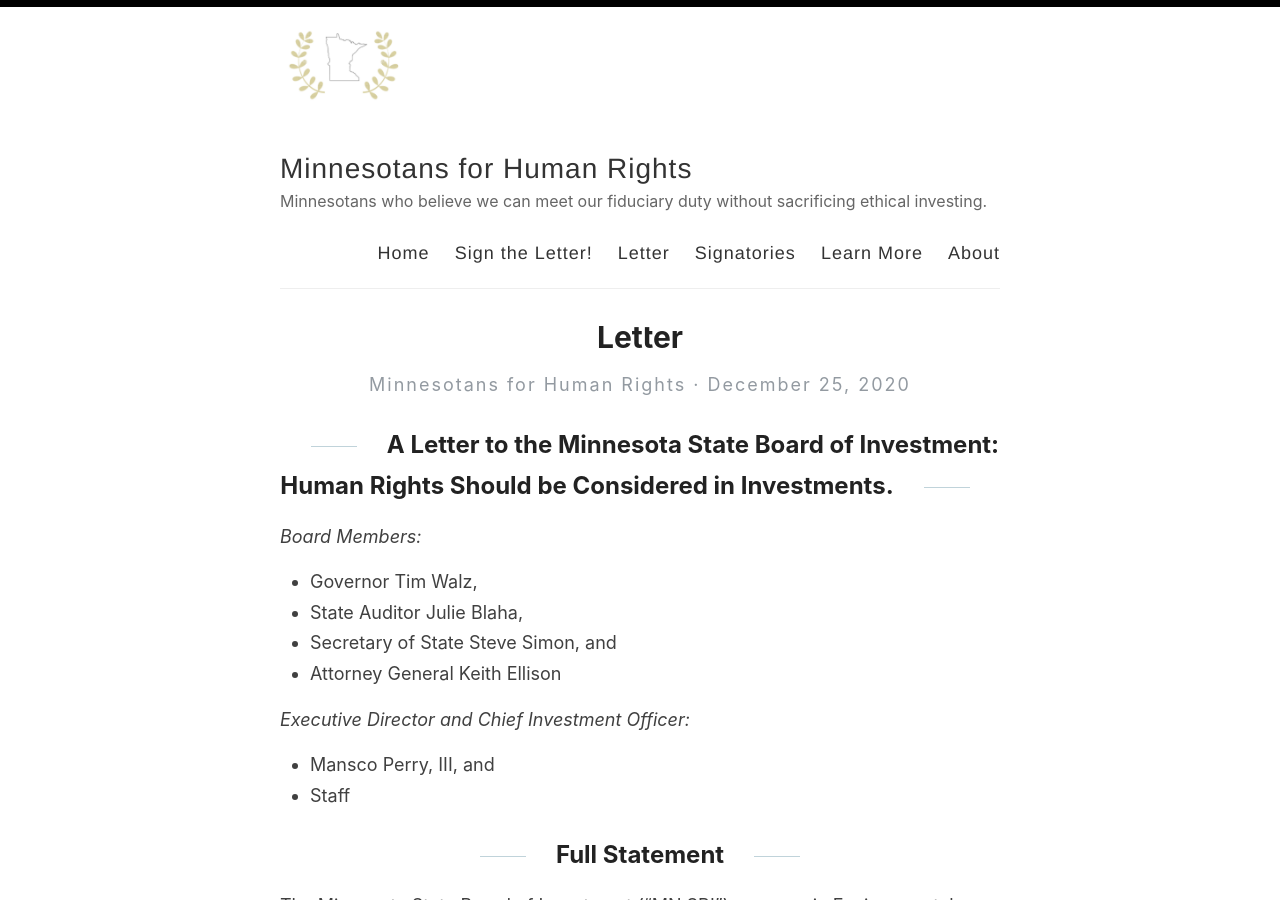
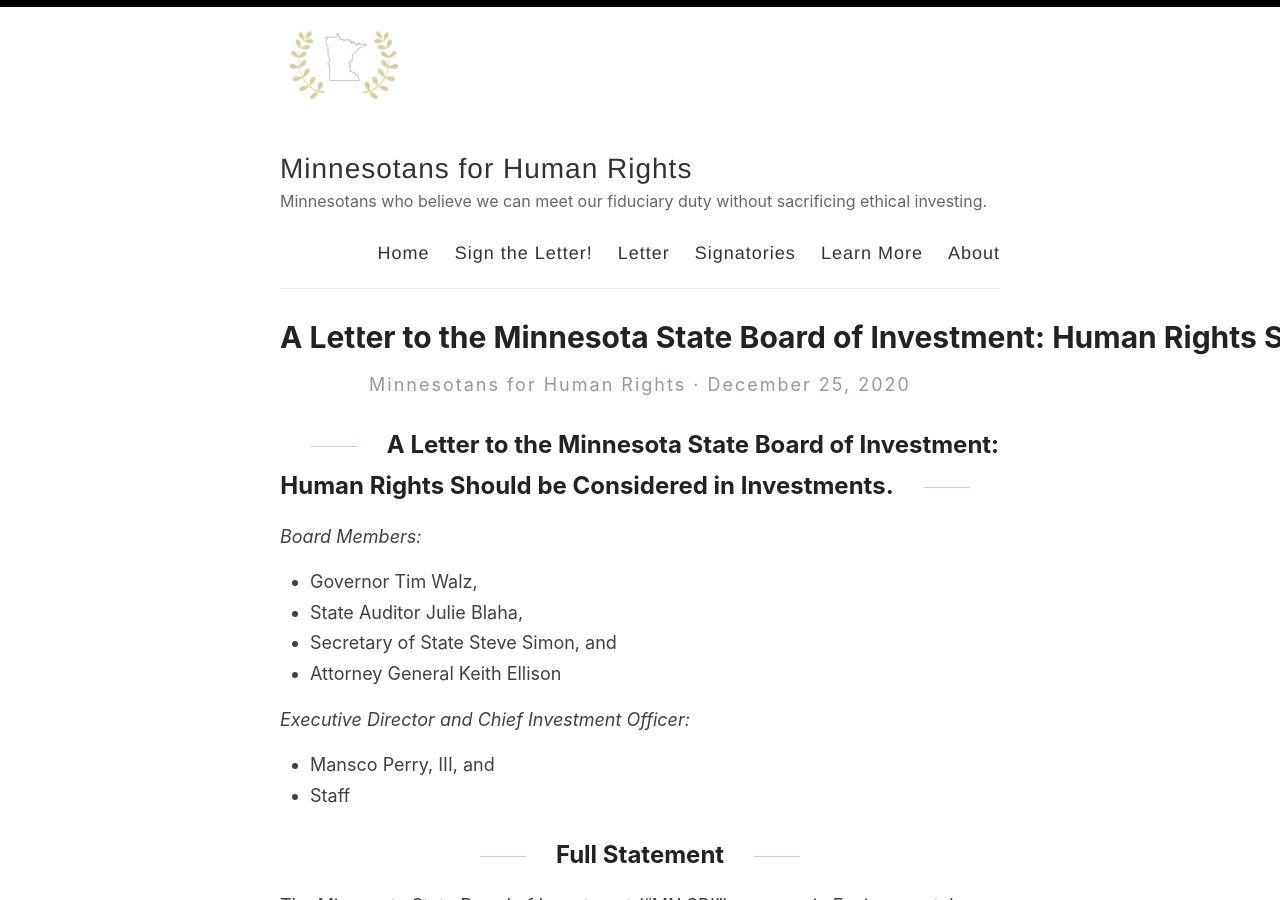
Before and after one commit to adamrahim/adamrahim.github.io, a Jekyll site: the page built from _posts/2020-12-25-letter.md, in a window 1280 px wide and 900 px high. Built offline with Jekyll 4.4.1, drawn with Linux system fonts in a browser that asks for light colours.

Commit message:
Update 2020-12-25-letter.md

```diff
--- a/_posts/2020-12-25-letter.md
+++ b/_posts/2020-12-25-letter.md
@@ -1,6 +1,6 @@
 ---
 layout: post
-title:
+title: A&nbsp;Letter&nbsp;to&nbsp;the&nbsp;Minnesota&nbsp;State&nbsp;Board&nbsp;of&nbsp;Investment:&nbsp;Human&nbsp;Rights&nbsp;Should&nbsp;be&nbsp;Considered&nbsp;in&nbsp;Investments.
 permalink: /letter/
 ---
 
```
